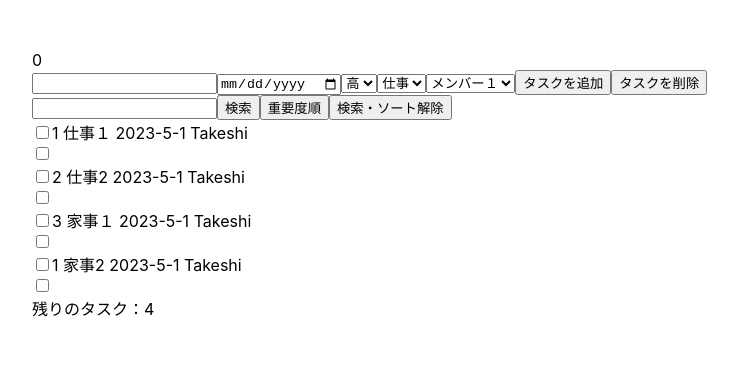
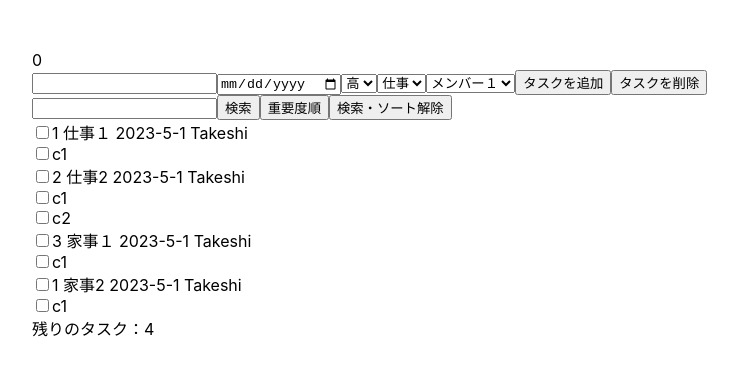
Before and after one commit to Tetsu-is/ToDoAppReact, a React (Create React App) app: page / in a window 1280 px wide. Shown: the top 376 px of the page, without its empty margins (18-756 px from the left). Built offline with nearby package versions, Linux system fonts and the light colour scheme; the HTML template or start-up script is replaced by a standard one.

Commit message:
toggleChild fixing

```diff
--- a/src/App.js
+++ b/src/App.js
@@ -45,7 +45,7 @@ function App() {
       date: "2023-5-1",
       priority: "3",
       assignment: "Takeshi",
-      child: []
+      child: [child1]
     },
     {
       id: uuidv4(),
@@ -54,7 +54,7 @@ function App() {
       date: "2023-5-1",
       priority: "1",
       assignment: "Takeshi",
-      child: []
+      child: [child1]
     }
   ];
 
@@ -66,7 +66,6 @@ function App() {
   const [priority, setPriority] = useState(1);
   const [assignment, setAssignment] = useState("member1");
   const [displayTodos, setDisplayTodos] = useState(todos);
-
 
 
   const todoNameRef = useRef();
@@ -141,9 +140,16 @@ function App() {
 
   //childのboolean反転
   const toggleChildTodo = (id) => {
+    console.log("toggleChild!");
     const newTodos = [...todos];
-    const todo = newTodos.find((todo) => todo.child.id === id);
-    todo.child.completed = !todo.child.completed;
+    for(let todo of newTodos){
+      const child = todo.child.find((child) => child.id === id);
+      if(child) {
+        console.log("find!");
+        child.completed = !child.completed;
+        break;
+      }
+    }
     setTodos(newTodos);
   }
 
--- /dev/null
+++ b/src/ChildTask.jsx
@@ -0,0 +1,23 @@
+import React, { useEffect } from "react";
+
+const ChildTask = ({ child, toggleChildTodo }) => {
+  const childTask = child.map((child) => {
+    return (
+      <div key={child.id}>
+        <label>
+          <input
+            type="checkbox"
+            checked={child.completed}
+            readOnly
+            onChange={() => toggleChildTodo(child.id)}
+          />
+        </label>
+        {child.name}
+      </div>
+    );
+  });
+
+  return <div>{childTask}</div>;
+};
+
+export default ChildTask;
--- a/src/Todo.jsx
+++ b/src/Todo.jsx
@@ -1,17 +1,16 @@
 import React from "react";
 import "./input.css";
+import ChildTask from "./ChildTask";
 
 const Todo = ({ todo, toggleTodo, toggleChildTodo }) => {
+
   const handleTodoClick = () => {
     toggleTodo(todo.id);
   };
 
-  const handleChildTodoClick = () => {
-    toggleChildTodo(todo.child.id);
-  }
-
   return (
     <div className="b-1 bg-green-400 p-5 mb-2 rounded-xl">
+      <div>
       <label className="text-lg">
         <input
           type="checkbox"
@@ -21,13 +20,8 @@ const Todo = ({ todo, toggleTodo, toggleChildTodo }) => {
         />
       </label>
       {todo.priority} {todo.name} {todo.date} {todo.assignment}
-      <div>
-        <input
-        type="checkbox"
-        checked={todo.child.completed}
-        readOnly
-        onChange={handleChildTodoClick} />
       </div>
+      < ChildTask child={todo.child} toggleChildTodo={toggleChildTodo}/>
     </div>
   );
 };
```
